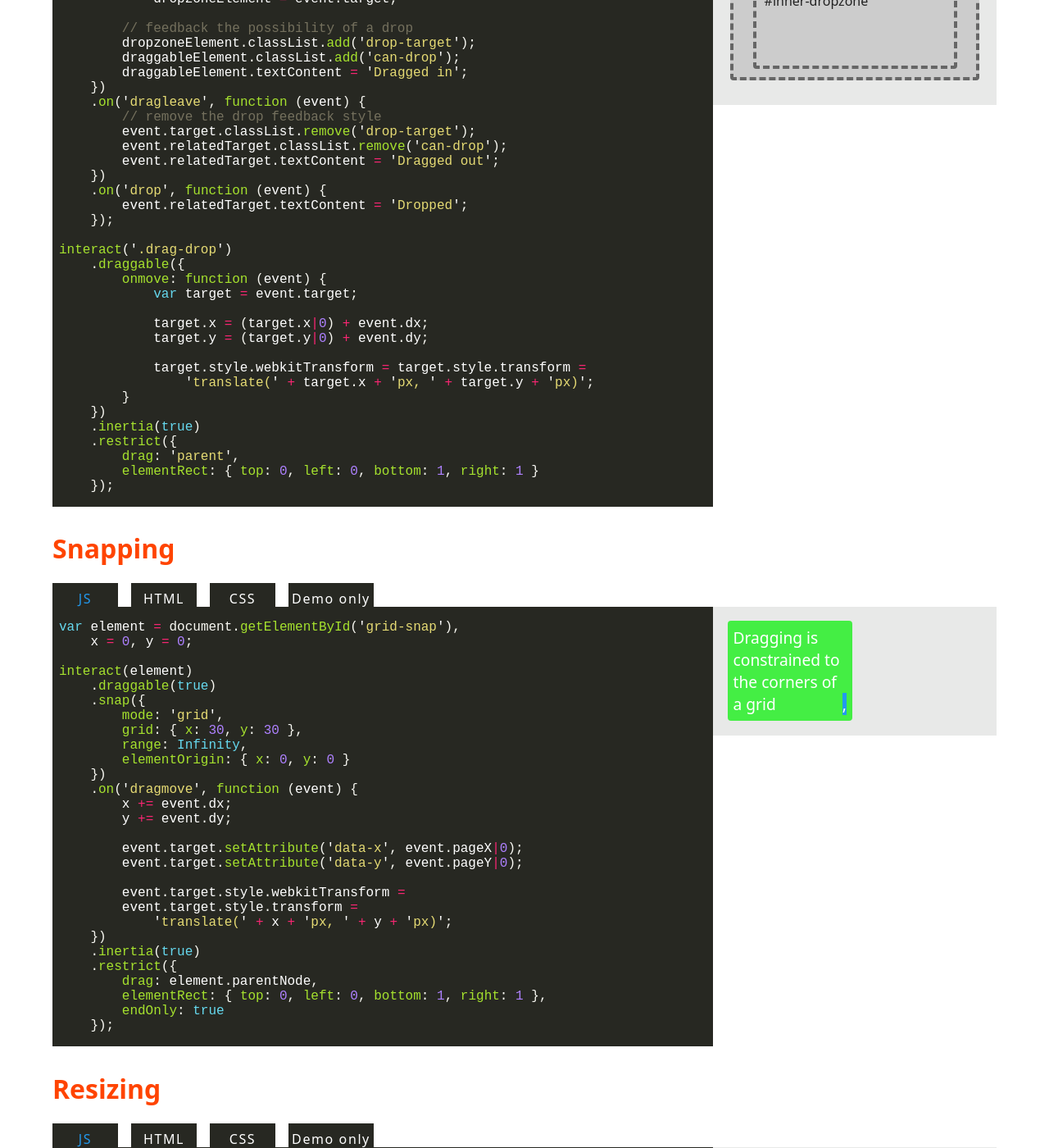
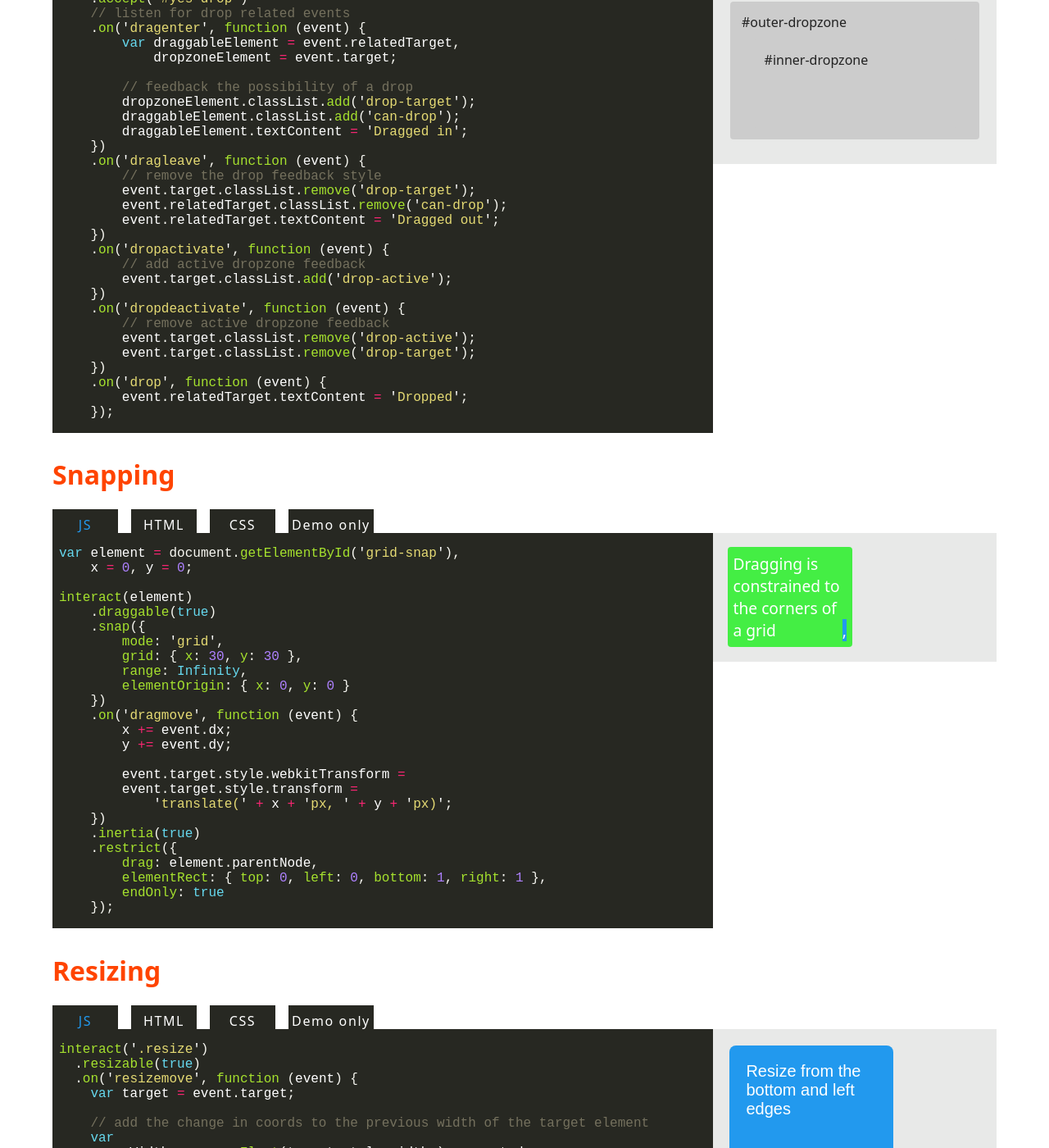
Before and after one commit to interactjs/interactjs.github.io, a Jekyll site: the page built from index.html, in a window 1280 px wide and 1400 px high, scrolled down 1267 px. Shown: the whole window at 82% size. Built offline with Jekyll 4.4.1, drawn with Linux system fonts in a browser that asks for light colours; Markdown is read by kramdown in place of the engine named in the settings; some of the changed text lies outside the part shown.

Commit message:
Update drag and drop demos

```diff
--- a/index.html
+++ b/index.html
@@ -49,7 +49,7 @@
         <div class="html-code">
 {% highlight html %}
 <!-- enable javascript to view a demo -->
-<div id="drag-me">
+<div id="drag-me" class="draggable">
     <p> Click or touch and drag this element around </p>
 </div>
 {% endhighlight %}
@@ -85,23 +85,27 @@
         <div class="js-code">
 {% highlight javascript %}
 /* enable javascript to view a demo */
-var x = 0, y = 0;
-
-interact('#drag-me')
+interact('.draggable')
     .draggable({
         onmove: function (event) {
-            x += event.dx;
-            y += event.dy;
+            var target = event.target,
+                x = (parseFloat(target.getAttribute('data-x')) || 0) + event.dx,
+                y = (parseFloat(target.getAttribute('data-y')) || 0) + event.dy;
 
-            event.target.style.webkitTransform =
-            event.target.style.transform =
+            target.style.webkitTransform =
+            target.style.transform =
                 'translate(' + x + 'px, ' + y + 'px)';
+
+            target.setAttribute('data-x', x);
+            target.setAttribute('data-y', y);
         },
         onend: function (event) {
-            event.target.querySelector('p').textContent =
+            var textEl = event.target.querySelector('p');
+
+            textEl && (textEl.textContent =
                 'moved a distance of '
                 + (Math.sqrt(event.dx * event.dx +
-                             event.dy * event.dy)|0) + 'px';
+                             event.dy * event.dy)|0) + 'px');
         }
     })
     .inertia(true)
@@ -124,9 +128,9 @@
         <div class="html-code">
 {% highlight html %}
 <!-- enable javascript to view a demo -->
-<div id="no-drop" class="drag-drop"> #no-drop </div>
+<div id="no-drop" class="draggable drag-drop"> #no-drop </div>
 
-<div id="yes-drop" class="drag-drop"> #yes-drop </div>
+<div id="yes-drop" class="draggable drag-drop"> #yes-drop </div>
 
 <div id="outer-dropzone" class="dropzone">
     #outer-dropzone
@@ -150,12 +154,16 @@
 
 .dropzone {
     background-color: #ccc;
-    border: dashed 4px #666;
+    border: dashed 4px transparent;
     border-radius: 4px;
     margin: 10px auto 30px;
     padding: 10px;
     width: 80%;
-    transition: background-color 0.3s;
+    transition: background-color 0.3s, border-color 0.3s;
+}
+
+.drop-active {
+    border-color: #666;
 }
 
 .drop-target {
@@ -173,9 +181,7 @@
     transition: background-color 0.3s;
 }
 
-.can-drop {
-    background-color: #4e4;
-}
+.drag-drop.can-drop { background-color: #4e4; }
 {% endhighlight %}
         </div>
 
@@ -205,26 +211,17 @@
         event.relatedTarget.classList.remove('can-drop');
         event.relatedTarget.textContent = 'Dragged out';
     })
+    .on('dropactivate', function (event) {
+        // add active dropzone feedback
+        event.target.classList.add('drop-active');
+    })
+    .on('dropdeactivate', function (event) {
+        // remove active dropzone feedback
+        event.target.classList.remove('drop-active');
+        event.target.classList.remove('drop-target');
+    })
     .on('drop', function (event) {
         event.relatedTarget.textContent = 'Dropped';
-    });
-
-interact('.drag-drop')
-    .draggable({
-        onmove: function (event) {
-            var target = event.target;
-
-            target.x = (target.x|0) + event.dx;
-            target.y = (target.y|0) + event.dy;
-
-            target.style.webkitTransform = target.style.transform =
-                'translate(' + target.x + 'px, ' + target.y + 'px)';
-        }
-    })
-    .inertia(true)
-    .restrict({
-        drag: 'parent',
-        elementRect: { top: 0, left: 0, bottom: 1, right: 1 }
     });
 {% endhighlight %}
         </div>
@@ -290,9 +287,6 @@
     .on('dragmove', function (event) {
         x += event.dx;
         y += event.dy;
-
-        event.target.setAttribute('data-x', event.pageX|0);
-        event.target.setAttribute('data-y', event.pageY|0);
 
         event.target.style.webkitTransform =
         event.target.style.transform =
```
